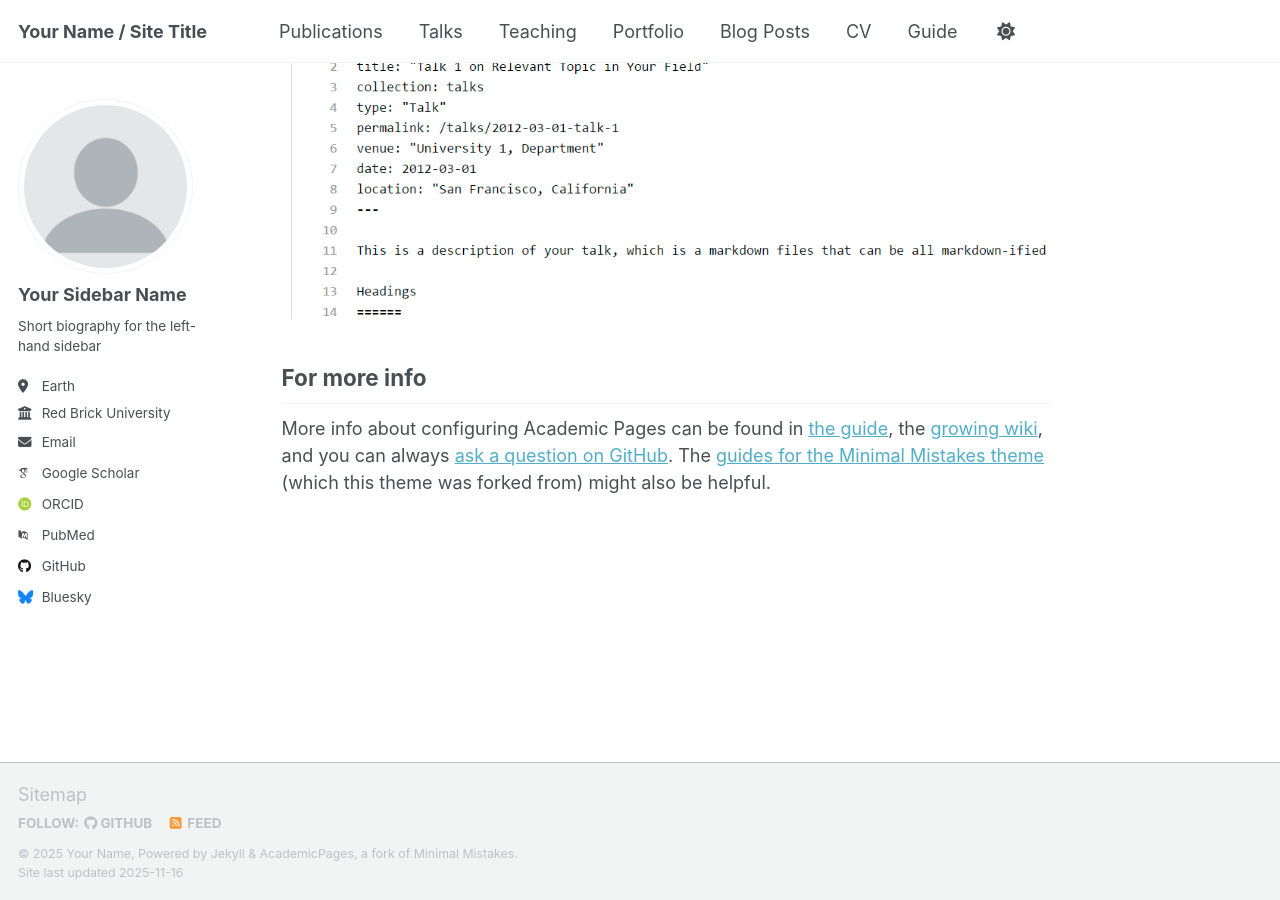
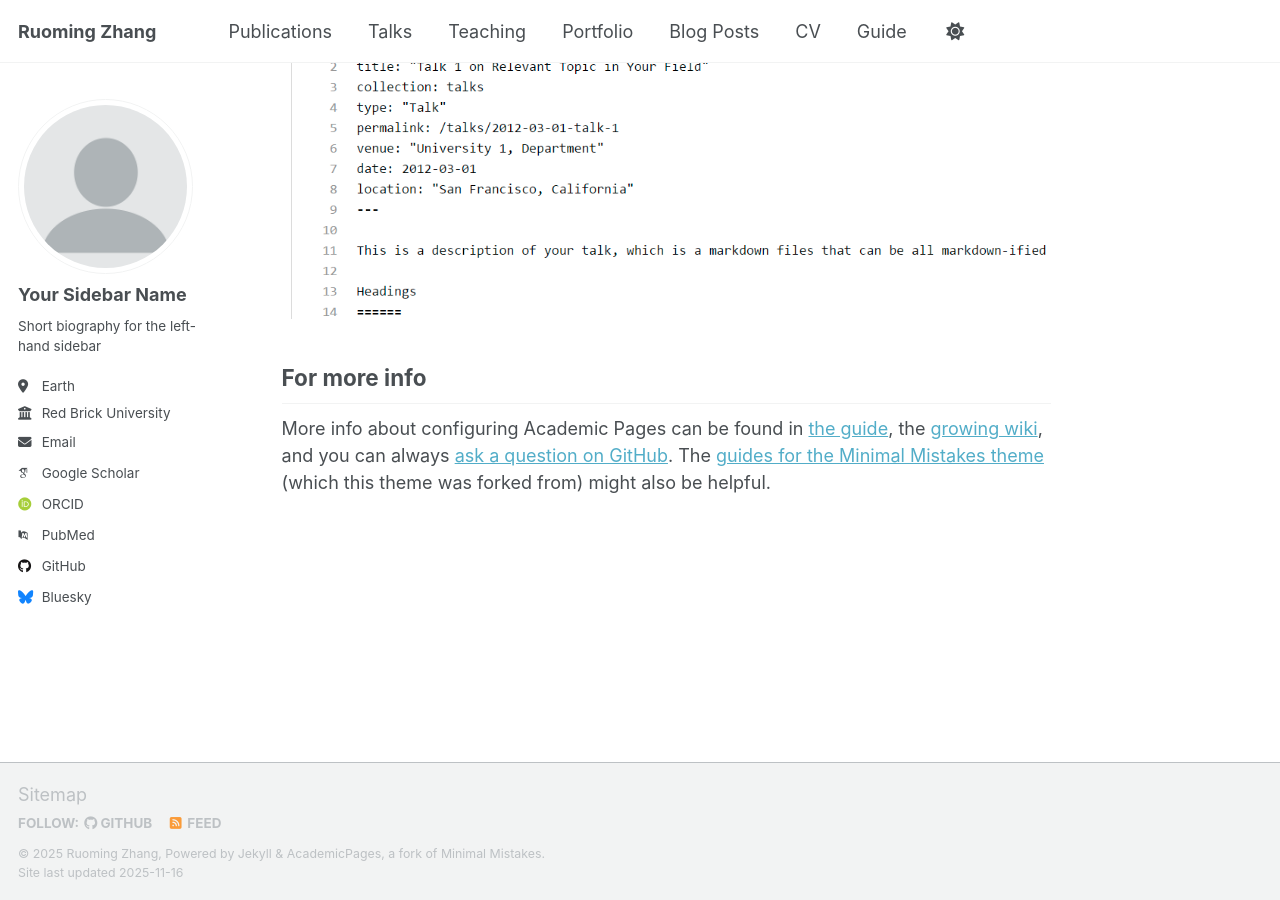
Before and after one commit to xiake327/ruoming-zhang.github.io, a Jekyll site: the page built from _pages/about.md, in a window 1280 px wide and 900 px high, scrolled down 2880 px. Built offline with Jekyll 4.4.1, drawn with Linux system fonts in a browser that asks for light colours; some web fonts are replaced; a script that is not in the unit is left out; part of the change alters nothing that is shown.

Commit message:
Update _config.yml

```diff
--- a/_config.yml
+++ b/_config.yml
@@ -8,15 +8,19 @@
 
 # Basic Site Settings
 locale                   : "en-US"
-site_theme               : "default" # Currently available options are "default", "air"
-title                    : "Your Name / Site Title"
+site_theme               : "default"
+title                    : "Ruoming Zhang"
 title_separator          : "-"
-name                     : &name "Your Name"
-description              : &description "Your Name's academic portfolio"   # Update this with a general description of your site, this is the default if not overridden by a page
-url                      : https://academicpages.github.io # The base hostname & protocol for your site e.g. "https://[your GitHub username].github.io",
-                                                           # or if you already have some other page hosted on Github then use "https://[your GitHub username].github.io/[Your Repo Name]"
-baseurl                  : "" # the subpath of your site, e.g. "/blog"
-repository               : "academicpages/academicpages.github.io"
+name                     : &name "Ruoming Zhang"
+description              : &description "PhD Candidate in Economics, University of Delaware"
+
+# Your real website URL
+url                      : "https://ruoming-zhang.github.io"
+baseurl                  : ""
+
+# Your repo name
+repository               : "ruoming-zhang/ruoming-zhang.github.io"
+
 
 # Site Author - The following control what appear as part of the author content on the side bar.
 #               If a field is blank the icon and link will not appear, otherwise it will be shown.
```
